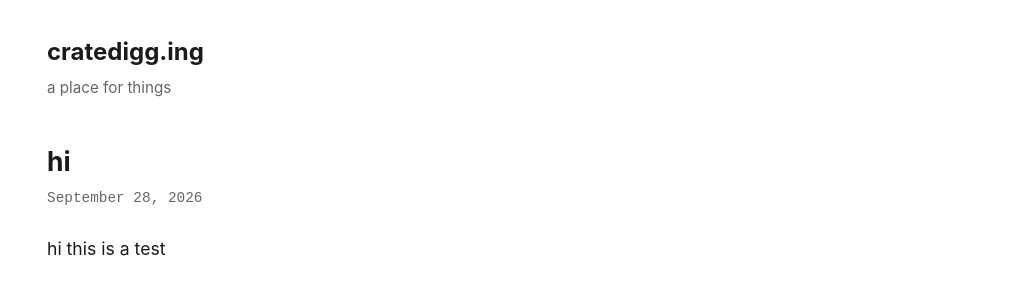
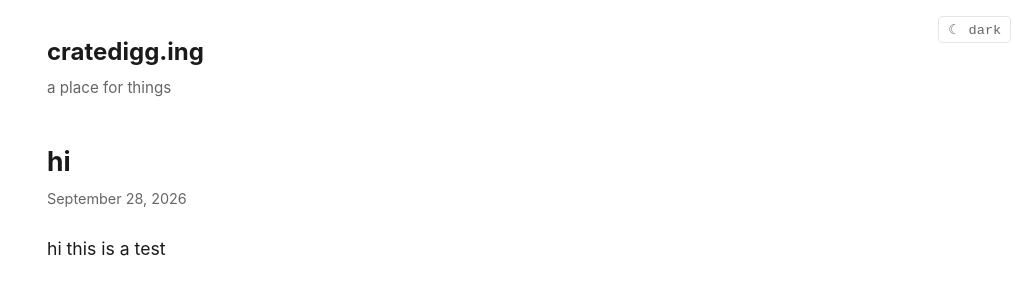
Before and after one commit to randrewfox/cratedigging, a Jekyll site: the page built from index.html, in a window 1280 px wide. Shown: the top 296 px of the page, without its empty margins (253-1280 px from the left). Built offline with Jekyll 4.4.1, drawn with Linux system fonts in a browser that asks for light colours.

Commit message:
Implement theme toggle feature in default layout
Added theme toggle functionality with local storage support.

```diff
--- a/_layouts/default.html
+++ b/_layouts/default.html
@@ -5,6 +5,16 @@
   <meta name="viewport" content="width=device-width, initial-scale=1">
   <title>{% if page.title %}{{ page.title }} · {% endif %}{{ site.title }}</title>
   <meta name="description" content="{{ page.description | default: site.description }}">
+
+  <script>
+    (function() {
+      const savedTheme = localStorage.getItem('theme');
+      if (savedTheme) {
+        document.documentElement.setAttribute('data-theme', savedTheme);
+      }
+    })();
+  </script>
+
   <style>
     :root {
       --bg: #ffffff;
@@ -13,6 +23,7 @@
       --muted: #666666;
       --border: #e5e5e5;
     }
+
     @media (prefers-color-scheme: dark) {
       :root {
         --bg: #121212;
@@ -22,6 +33,23 @@
         --border: #2a2a2a;
       }
     }
+
+    [data-theme="light"] {
+      --bg: #ffffff;
+      --text: #1a1a1a;
+      --link: #0044cc;
+      --muted: #666666;
+      --border: #e5e5e5;
+    }
+
+    [data-theme="dark"] {
+      --bg: #121212;
+      --text: #e0e0e0;
+      --link: #66b2ff;
+      --muted: #999999;
+      --border: #2a2a2a;
+    }
+
     body {
       background-color: var(--bg);
       color: var(--text);
@@ -32,53 +60,84 @@
       margin: 2rem auto;
       padding: 0 1.2rem;
     }
+
+    #theme-toggle {
+      position: fixed;
+      top: 1rem;
+      right: 1rem;
+      background: var(--bg);
+      color: var(--muted);
+      border: 1px solid var(--border);
+      padding: 0.25rem 0.55rem;
+      font-size: 0.85rem;
+      font-family: monospace;
+      cursor: pointer;
+      border-radius: 4px;
+      z-index: 1000;
+    }
+
+    #theme-toggle:hover {
+      color: var(--text);
+      border-color: var(--muted);
+    }
+
     header, footer {
       margin-bottom: 2.5rem;
     }
+
     header h1 {
       margin: 0;
       font-size: 1.5rem;
     }
+
     header p {
       margin: 0.2rem 0 0 0;
       color: var(--muted);
       font-size: 0.95rem;
     }
+
     nav {
       margin-top: 0.5rem;
     }
+
     nav a {
       margin-right: 1rem;
     }
+
     a {
       color: var(--link);
       text-decoration: underline;
       text-underline-offset: 3px;
     }
+
     a:hover {
       text-decoration: none;
     }
+
     ul.post-list {
       list-style: none;
       padding: 0;
       margin: 0;
     }
+
     ul.post-list li {
       margin-bottom: 1.2rem;
     }
+
     time {
       color: var(--muted);
       font-size: 0.9rem;
-      display: inline-block;
       width: auto;
-      font-family: monospace;
     }
+
     article header {
       margin-bottom: 1.5rem;
     }
+
     article header h1 {
       margin-bottom: 0.3rem;
     }
+
     hr {
       border: 0;
       border-top: 1px solid var(--border);
@@ -87,6 +146,8 @@
   </style>
 </head>
 <body>
+  <button id="theme-toggle" type="button" aria-label="Toggle theme">theme</button>
+
   <header>
     <h1><a href="{{ '/' | relative_url }}" style="color: inherit; text-decoration: none;">{{ site.title }}</a></h1>
     <p>{{ site.description }}</p>
@@ -100,5 +161,30 @@
     <hr>
     <p style="color: var(--muted); font-size: 0.85rem;">© {{ 'now' | date: "%Y" }} {{ site.author }}</p>
   </footer>
+
+  <script>
+    (function() {
+      const toggleBtn = document.getElementById('theme-toggle');
+
+      function resolveCurrentTheme() {
+        const explicit = document.documentElement.getAttribute('data-theme');
+        if (explicit) return explicit;
+        return window.matchMedia('(prefers-color-scheme: dark)').matches ? 'dark' : 'light';
+      }
+
+      function renderButton(theme) {
+        toggleBtn.textContent = theme === 'dark' ? '☀ light' : '☾ dark';
+      }
+
+      renderButton(resolveCurrentTheme());
+
+      toggleBtn.addEventListener('click', function() {
+        const nextTheme = resolveCurrentTheme() === 'dark' ? 'light' : 'dark';
+        document.documentElement.setAttribute('data-theme', nextTheme);
+        localStorage.setItem('theme', nextTheme);
+        renderButton(nextTheme);
+      });
+    })();
+  </script>
 </body>
 </html>
```
